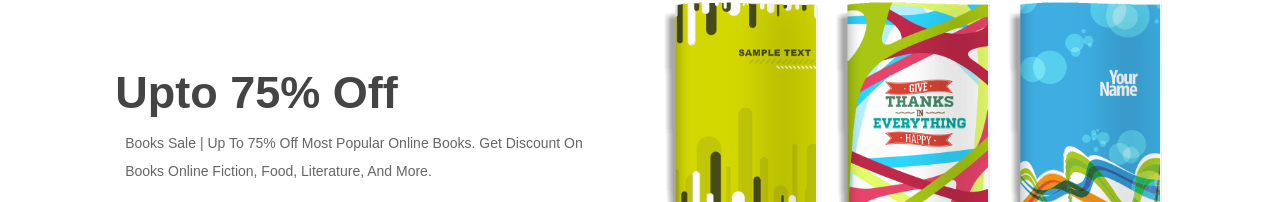
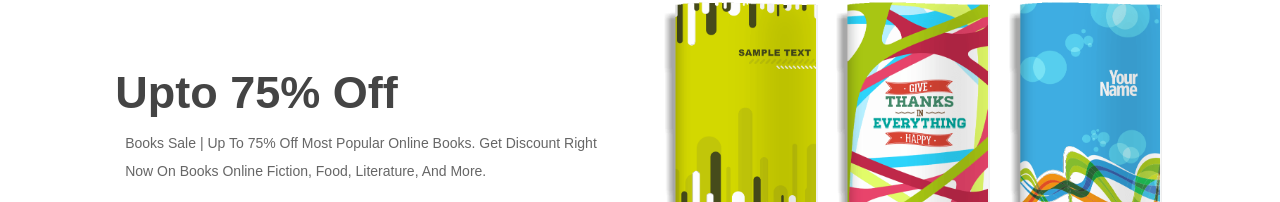
Before and after one commit to ragni33/books-store-clone, a plain HTML site: page index.html in a window 1280 px wide. Shown: the part 201-403 px from the top of the page. Drawn offline with nearby package versions, Linux system fonts and the light colour scheme.

Commit message:
Update index.html

```diff
--- a/index.html
+++ b/index.html
@@ -77,7 +77,7 @@
         <div class="row">
           <div class="content">
             <h3>Upto 75% Off</h3>
-            <p> Books Sale | Up To 75% Off Most Popular Online Books. Get discount on books online fiction, food, literature, and more.</p>
+            <p> Books Sale | Up To 75% Off Most Popular Online Books. Get discount right now on books online fiction, food, literature, and more.</p>
               <a href="#" class="btn">shop now</a>
 
             </div>
```
